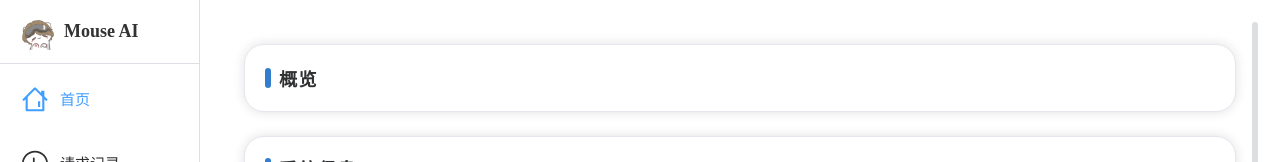
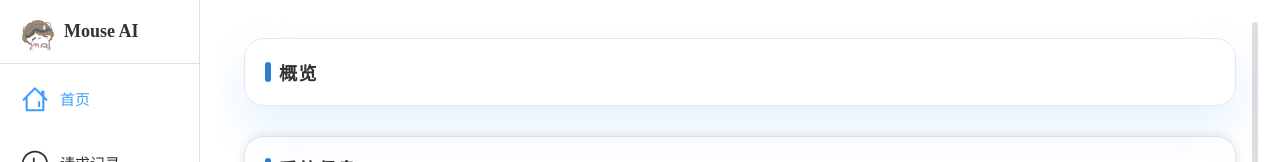
Before and after one commit to Ezekielx-Evans/little-mouse-ai, a Vue app: page / in a window 1280 px wide. In both pictures the pointer is over the element 740 px from the left and 78 px from the top of the page. Shown: the top 162 px of the page. Built offline with nearby package versions, Linux system fonts and the light colour scheme.

Commit message:
卡片悬浮效果

```diff
--- a/src/views/layout/Home.vue
+++ b/src/views/layout/Home.vue
@@ -130,6 +130,11 @@ const llmStats = ref([
     --el-card-border-radius: 20px;
 }
 
+.card:hover {
+    transform: translateY(-6px);
+    box-shadow: 0 20px 45px rgba(64, 158, 255, 0.15);
+}
+
 .card-header {
     display: flex;
     align-items: center;
```
